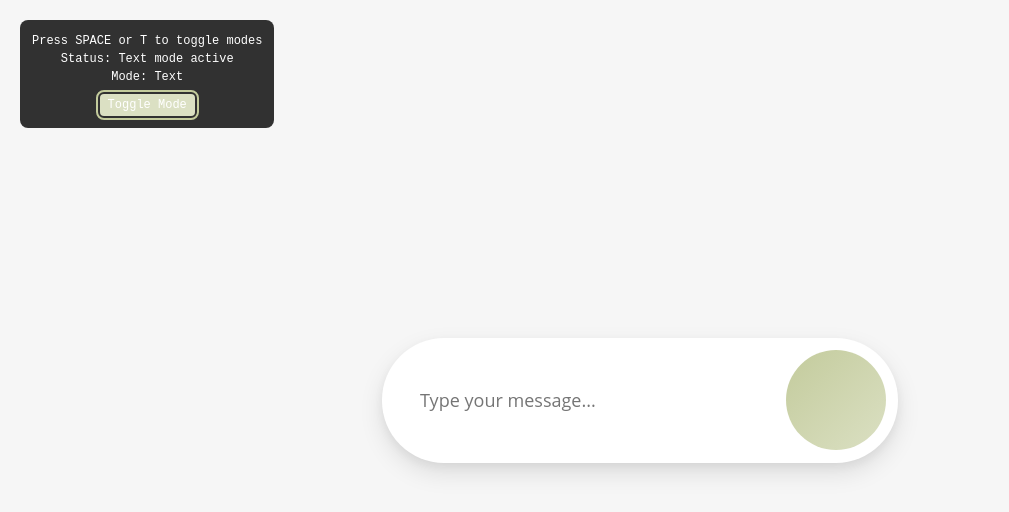
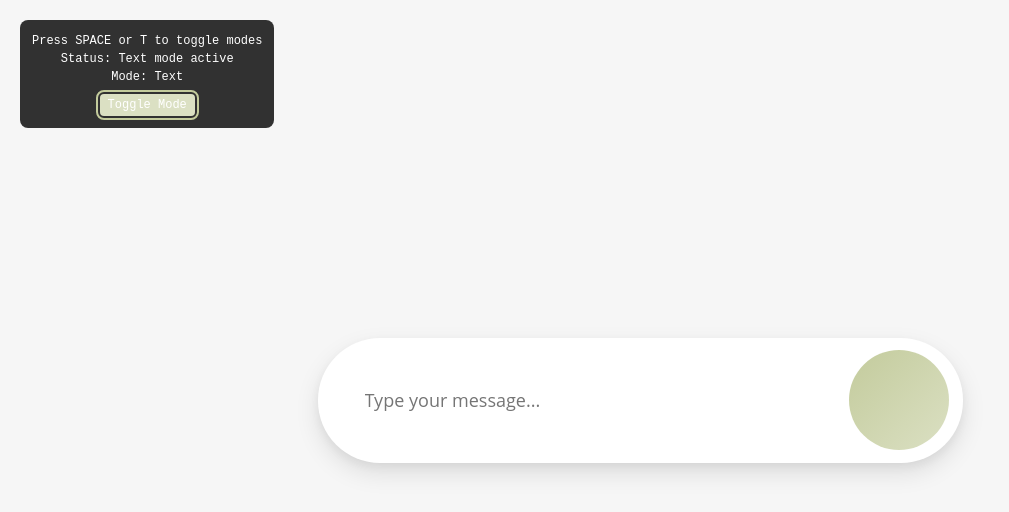
Before and after one commit to ao-agents-hackathon-band-of-the-hawk/frontend-ao-agent, a React (Vite) app: page / in a window 1280 px wide. Both pictures are taken after a click on the button "Toggle Mode". Shown: the top 512 px of the page, without its empty margins (0-1009 px from the left). Built offline with nearby package versions, Linux system fonts and the light colour scheme; no server answers.

Commit message:
Made smoother animations

```diff
--- a/src/components/TextMode.tsx
+++ b/src/components/TextMode.tsx
@@ -67,7 +67,7 @@ const TextMode: React.FC<TextModeProps> = ({ transitionStage, transitionStartSiz
           borderRadius: '50%',
         }}
         animate={{
-          width: [transitionStartSize, 118, 516],
+          width: [transitionStartSize, 118, 645], // Increased by 25% (516 * 1.25)
           height: [transitionStartSize, 118, containerHeight],
           borderRadius: ['50%', '50%', '62px'],
         }}
@@ -82,7 +82,7 @@ const TextMode: React.FC<TextModeProps> = ({ transitionStage, transitionStartSiz
           zIndex: 1,
           display: 'flex',
           alignItems: 'flex-start',
-          padding: transitionStage === 'text' ? '0 38px' : '0',
+          padding: transitionStage === 'text' ? '0 47px' : '0', // Increased proportionally (38 * 1.25)
           height: transitionStage === 'text' ? containerHeight : undefined,
         }}
       >
@@ -115,7 +115,7 @@ const TextMode: React.FC<TextModeProps> = ({ transitionStage, transitionStartSiz
         {/* Text input area - appears smoothly */}
         <TextBox
           isVisible={transitionStage === 'text'}
-          marginRight="50px" // Reduced to give more text area
+          marginRight="62px" // Increased proportionally (50 * 1.25)
           onHeightChange={handleTextareaHeightChange}
         />
       </motion.div>
@@ -132,7 +132,7 @@ const TextMode: React.FC<TextModeProps> = ({ transitionStage, transitionStartSiz
         animate={{
           width: [transitionStartSize, 100, 100],
           height: [transitionStartSize, 100, 100],
-          x: [0, 0, 196], // Adjusted for larger pill
+          x: [0, 0, 259], // Adjusted for 25% larger container (196 * 1.25)
           y: [0, 0, transitionStage === 'text' && textareaHeight > 24
             ? Math.max(0, (containerHeight - 125) / 2)
             : 0], // Only move down if textarea has expanded
```
